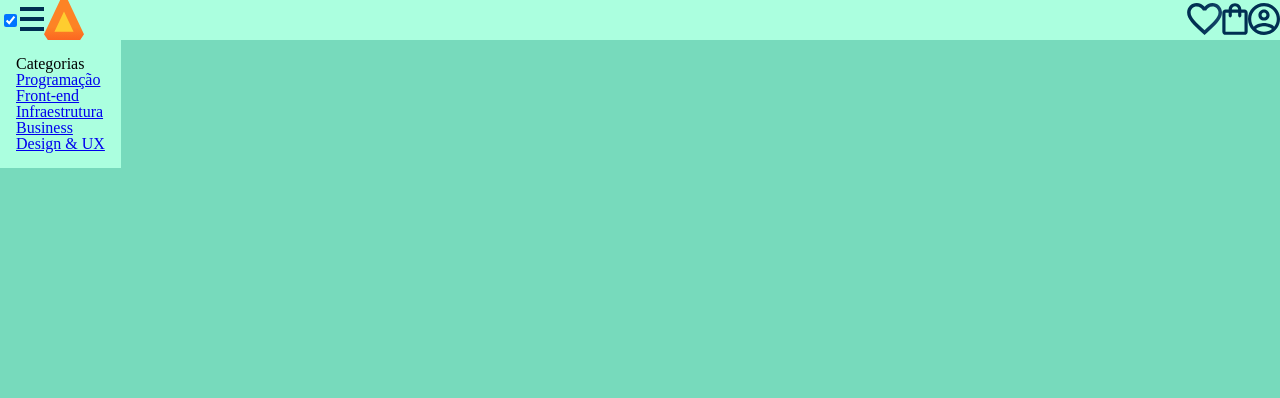
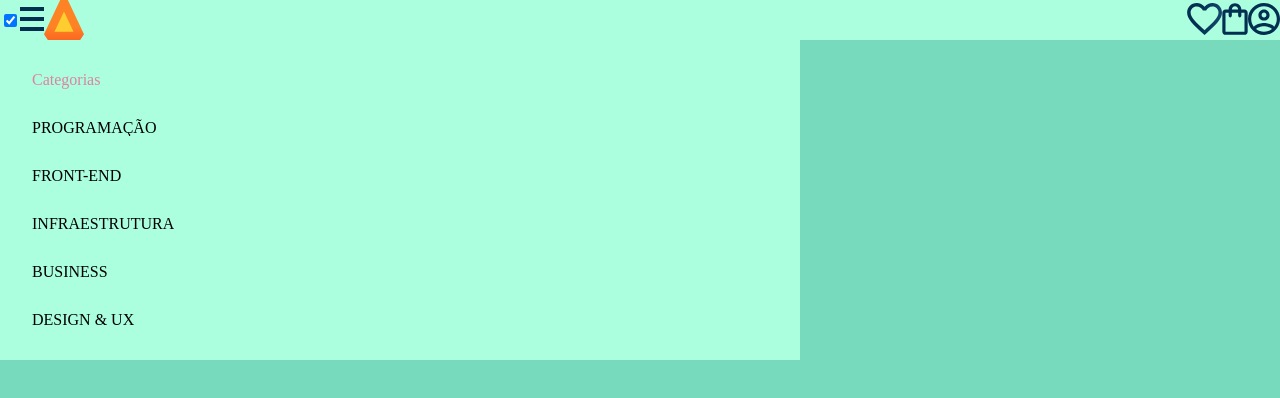
Before and after one commit to bananacomabobora/4BIM-1, a plain HTML site: page 3bim - 1/index.html in a window 1280 px wide. Both pictures are taken after a click on the checkbox 10 px from the left and 20 px from the top of the page. Drawn offline with Linux system fonts and the light colour scheme.

Commit message:
Update header.css

```diff
--- a/3bim - 1/styles/header.css
+++ b/3bim - 1/styles/header.css
@@ -25,6 +25,7 @@
     display: none;
     position:absolute;
     top:100%;
+    width: 60vw;
   }
 
 .container:checked ~ .lista-menu {
@@ -35,3 +36,21 @@
     padding: 1em;
     background-color: var(--branco);
 }
+
+.lista-menu__titulo,
+.lista-menu__item {
+    padding: 1em;
+    background-color: var(--branco);
+}
+
+.lista-menu__titulo {
+    color: var(--verde);
+}
+
+.lista-menu__link {
+    background: var(--verdeagua);
+    -webkit-background-clip: text;
+    -webkit-text-fill-color: transparent;
+    background-clip: text;
+    text-transform: uppercase;
+}
```
